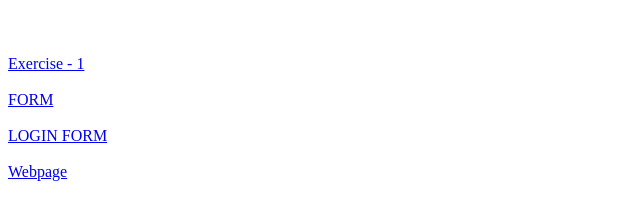
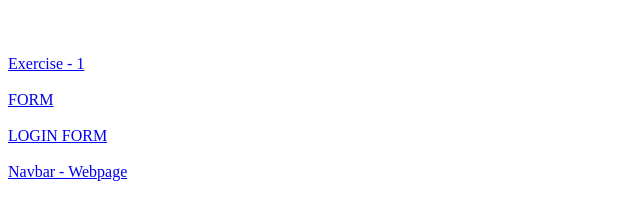
Before and after one commit to Akshaya101/MEAN-STACK, a plain HTML site: page index.html in a window 1280 px wide. Shown: the part 61-280 px from the top of the page, without its empty margins (0-640 px from the left). Drawn offline with Linux system fonts and the light colour scheme.

Commit message:
Update index.html

```diff
--- a/index.html
+++ b/index.html
@@ -18,6 +18,6 @@
     <a href="loginform.html">LOGIN FORM</a>
     <br>
     <br>
-    <a href="webpage/ex1.html">Webpage</a>
+    <a href="webpage/ex1.html">Navbar - Webpage</a>
 </body>
 </html>
```
